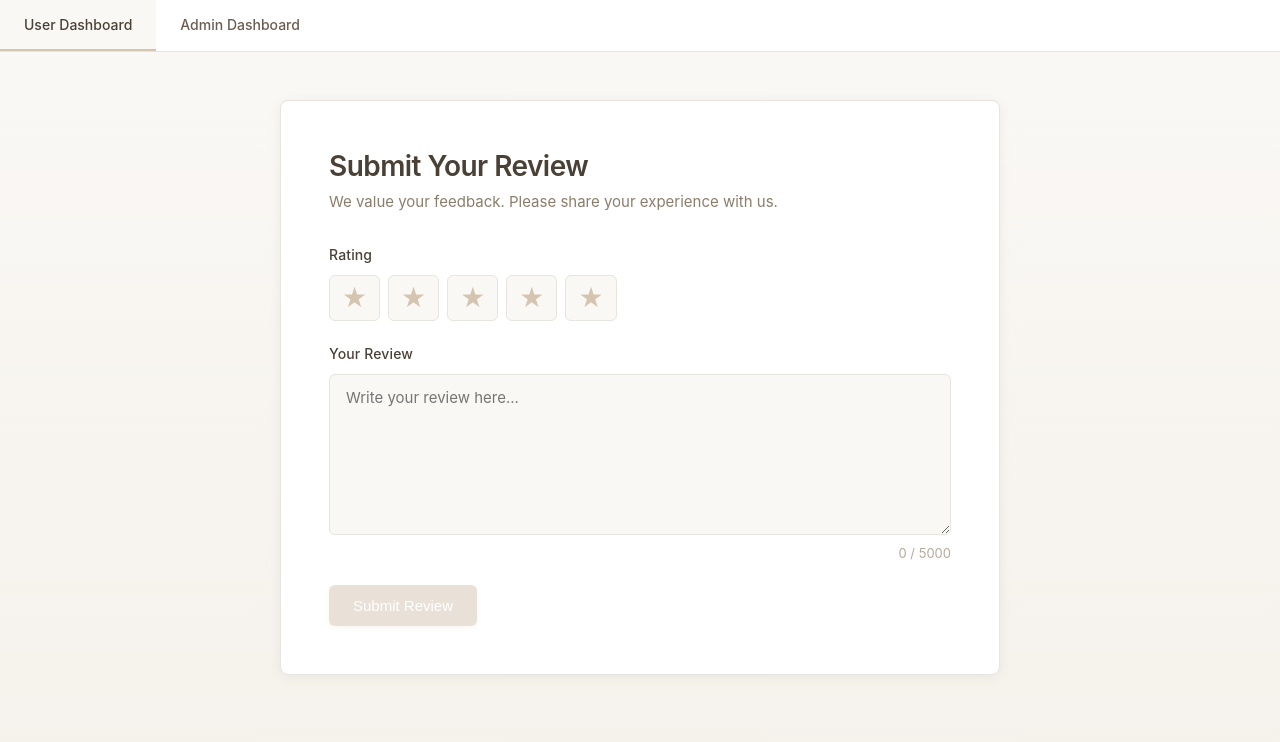
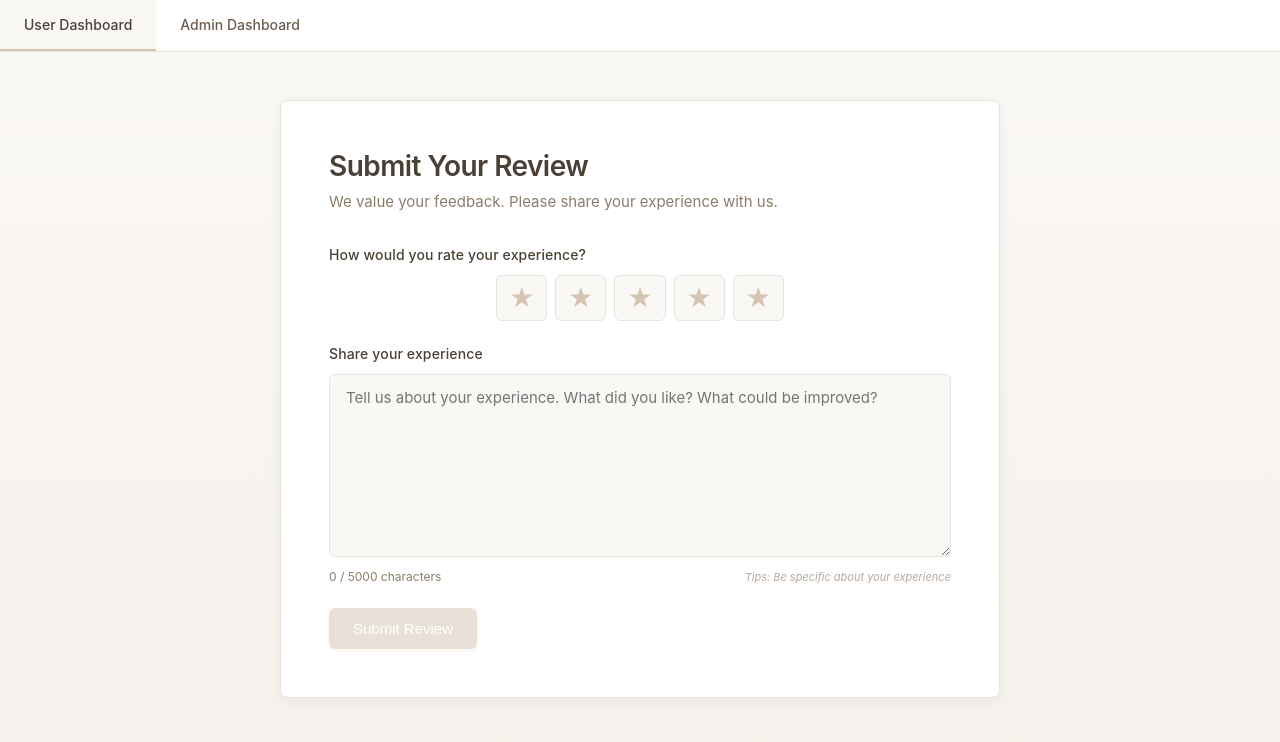
Before and after one commit to abhi8927/Rating-Prediction-via-Prompting-Fynd, a React (Create React App) app in the folder task2/frontend/: page / in a window 1280 px wide. Shown: the top 742 px of the page. Built offline with nearby package versions, Linux system fonts and the light colour scheme; no server answers.

Commit message:
Enhance User Dashboard with rating labels, better success state, and improved UI elements

```diff
--- a/task2/frontend/src/components/UserDashboard.css
+++ b/task2/frontend/src/components/UserDashboard.css
@@ -45,9 +45,28 @@
   letter-spacing: 0.01em;
 }
 
+.star-rating-container {
+  display: flex;
+  flex-direction: column;
+  gap: 12px;
+}
+
 .star-rating {
   display: flex;
   gap: 8px;
+  justify-content: center;
+}
+
+.rating-label-display {
+  text-align: center;
+  color: #6b5d4f;
+  font-size: 14px;
+  font-weight: 500;
+  padding: 6px 12px;
+  background: #f5f1eb;
+  border-radius: 6px;
+  display: inline-block;
+  align-self: center;
 }
 
 .star-button {
@@ -106,11 +125,27 @@
   color: #8b7d6b;
 }
 
+.textarea-footer {
+  display: flex;
+  justify-content: space-between;
+  align-items: center;
+  margin-top: 8px;
+}
+
 .char-count {
-  text-align: right;
+  color: #8b7d6b;
+  font-size: 12px;
+}
+
+.char-count .char-warning {
+  color: #c97d60;
+  font-weight: 600;
+}
+
+.review-tips {
   color: #b8a99a;
-  font-size: 13px;
-  margin-top: 6px;
+  font-size: 11px;
+  font-style: italic;
 }
 
 .submit-button {
@@ -154,24 +189,59 @@
 }
 
 .ai-response-section {
-  margin-top: 32px;
+  margin-top: 40px;
   padding-top: 32px;
-  border-top: 1px solid #e8e4df;
+  border-top: 2px solid #e8e4df;
+}
+
+.success-header {
+  text-align: center;
+  margin-bottom: 24px;
+}
+
+.success-icon {
+  width: 56px;
+  height: 56px;
+  border-radius: 50%;
+  background: linear-gradient(135deg, #d4a574 0%, #c4956a 100%);
+  color: #ffffff;
+  font-size: 28px;
+  display: flex;
+  align-items: center;
+  justify-content: center;
+  margin: 0 auto 16px;
+  font-weight: 600;
 }
 
 .ai-response-section h2 {
   color: #4a4035;
-  margin-bottom: 16px;
-  font-size: 20px;
+  margin-bottom: 8px;
+  font-size: 22px;
   font-weight: 600;
+}
+
+.success-message {
+  color: #6b5d4f;
+  font-size: 14px;
+  margin: 0;
 }
 
 .ai-response-box {
   background: linear-gradient(to right, #faf8f5 0%, #fffbf7 100%);
-  padding: 20px 24px;
-  border-radius: 6px;
+  padding: 24px 28px;
+  border-radius: 8px;
   border-left: 3px solid #d4a574;
-  box-shadow: 0 1px 3px rgba(107, 93, 79, 0.05);
+  box-shadow: 0 2px 6px rgba(107, 93, 79, 0.06);
+  margin-bottom: 20px;
+}
+
+.response-label {
+  color: #8b7d6b;
+  font-size: 11px;
+  font-weight: 600;
+  text-transform: uppercase;
+  letter-spacing: 0.1em;
+  margin-bottom: 12px;
 }
 
 .ai-response-box p {
@@ -180,3 +250,23 @@
   margin: 0;
   font-size: 15px;
 }
+
+.submit-another-button {
+  background: #ffffff;
+  color: #6b5d4f;
+  border: 1px solid #e8e4df;
+  padding: 10px 20px;
+  font-size: 14px;
+  font-weight: 500;
+  border-radius: 6px;
+  cursor: pointer;
+  transition: all 0.15s ease;
+  display: block;
+  margin: 0 auto;
+}
+
+.submit-another-button:hover {
+  background: #faf8f5;
+  border-color: #d4c4b0;
+  color: #4a4035;
+}
--- a/task2/frontend/src/components/UserDashboard.jsx
+++ b/task2/frontend/src/components/UserDashboard.jsx
@@ -14,6 +14,14 @@ function UserDashboard() {
   const [isSubmitting, setIsSubmitting] = useState(false);
   const [error, setError] = useState('');
   const [success, setSuccess] = useState(false);
+
+  const ratingLabels = {
+    5: 'Excellent',
+    4: 'Good',
+    3: 'Average',
+    2: 'Poor',
+    1: 'Terrible'
+  };
 
   const handleRatingClick = (value) => {
     setRating(value);
@@ -69,7 +77,8 @@ function UserDashboard() {
 
         <form onSubmit={handleSubmit} className="review-form">
           <div className="rating-section">
-            <label>Rating</label>
+            <label>How would you rate your experience?</label>
+            <div className="star-rating-container">
               <div className="star-rating">
                 {[1, 2, 3, 4, 5].map((value) => (
                   <button
@@ -78,25 +87,42 @@ function UserDashboard() {
                     className={`star-button ${rating >= value ? 'selected' : ''}`}
                     onClick={() => handleRatingClick(value)}
                     disabled={isSubmitting}
+                    title={ratingLabels[value]}
                   >
                     ★
                   </button>
                 ))}
               </div>
+              {rating > 0 && (
+                <div className="rating-label-display">
+                  {ratingLabels[rating]}
+                </div>
+              )}
+            </div>
           </div>
 
           <div className="review-section">
-            <label htmlFor="review-text">Your Review</label>
+            <label htmlFor="review-text">Share your experience</label>
             <textarea
               id="review-text"
               value={reviewText}
               onChange={(e) => setReviewText(e.target.value)}
-              placeholder="Write your review here..."
-              rows="6"
+              placeholder="Tell us about your experience. What did you like? What could be improved?"
+              rows="7"
               maxLength={5000}
               disabled={isSubmitting}
             />
-            <div className="char-count">{reviewText.length} / 5000</div>
+            <div className="textarea-footer">
+              <div className="char-count">
+                <span className={reviewText.length > 4500 ? 'char-warning' : ''}>
+                  {reviewText.length}
+                </span>
+                <span> / 5000 characters</span>
+              </div>
+              <div className="review-tips">
+                Tips: Be specific about your experience
+              </div>
+            </div>
           </div>
 
           {error && <div className="error-message">{error}</div>}
@@ -112,10 +138,26 @@ function UserDashboard() {
 
         {success && aiResponse && (
           <div className="ai-response-section">
+            <div className="success-header">
+              <div className="success-icon">✓</div>
               <h2>Thank you for your feedback!</h2>
+              <p className="success-message">Your review has been submitted successfully.</p>
+            </div>
             <div className="ai-response-box">
+              <div className="response-label">Our Response</div>
               <p>{aiResponse}</p>
             </div>
+            <button
+              className="submit-another-button"
+              onClick={() => {
+                setSuccess(false);
+                setAiResponse('');
+                setRating(0);
+                setReviewText('');
+              }}
+            >
+              Submit Another Review
+            </button>
           </div>
         )}
       </div>
```
Lines whose indentation alone changed are shown as unchanged.
